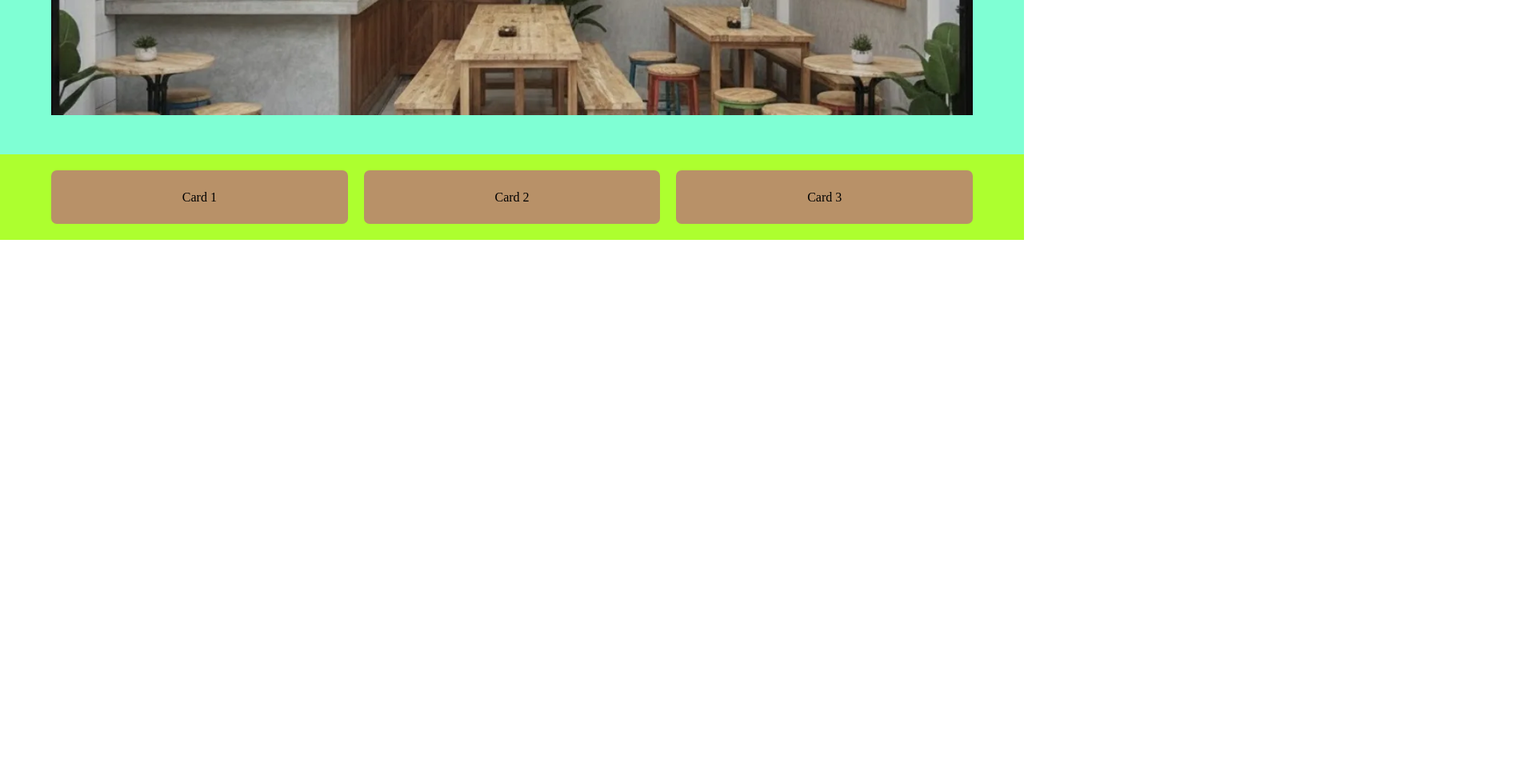
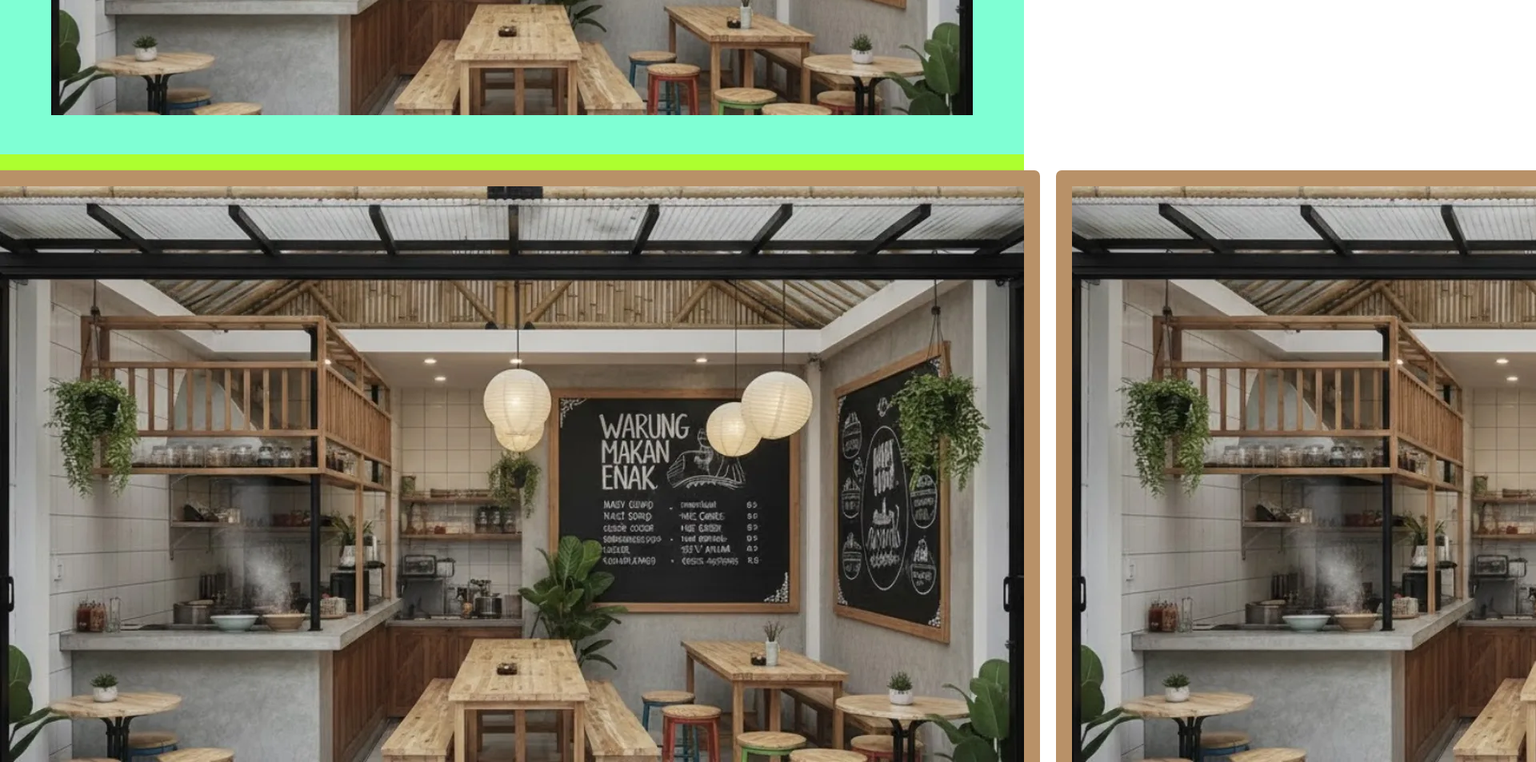
Before and after one commit to anggakoesno/praktikum-pemrograman-web-1, a plain HTML site: page Pertemuan_6/landingpage.html in a window 1280 px wide. Shown: the part 706-1659 px from the top of the page at 80% size, 1920 px wide, since content can reach past the window. Before the commit the page ends 1006 px from the top, so only its background shows below. Drawn offline with Linux system fonts and the light colour scheme.

Commit message:
add: login button; change: card

```diff
--- a/Pertemuan_6/landingpage.html
+++ b/Pertemuan_6/landingpage.html
@@ -14,6 +14,7 @@
                 <li><a href="#">Home</a></li>
                 <li><a href="#">About</a></li>
                 <li><a href="#">Contact</a></li>
+                <li><a href="#"><button>Login</button></a></li>
             </ul>
         </nav>
     </header>
@@ -25,9 +26,9 @@
             <img src="warungmakan.jpeg" alt="Warung Makan">
         </section>
         <section class="grid">
-            <div class="card">Card 1</div>
-            <div class="card">Card 2</div>
-            <div class="card">Card 3</div>
+            <div class="card"><img src="warungmakan.jpeg" alt="">GAMBAR 1</div>
+            <div class="card"><img src="warungmakan.jpeg" alt="">GAMBAR 2</div>
+            <div class="card"><img src="warungmakan.jpeg" alt="">GAMBAR 3</div>
         </section>
     </main>
 </body>
```
